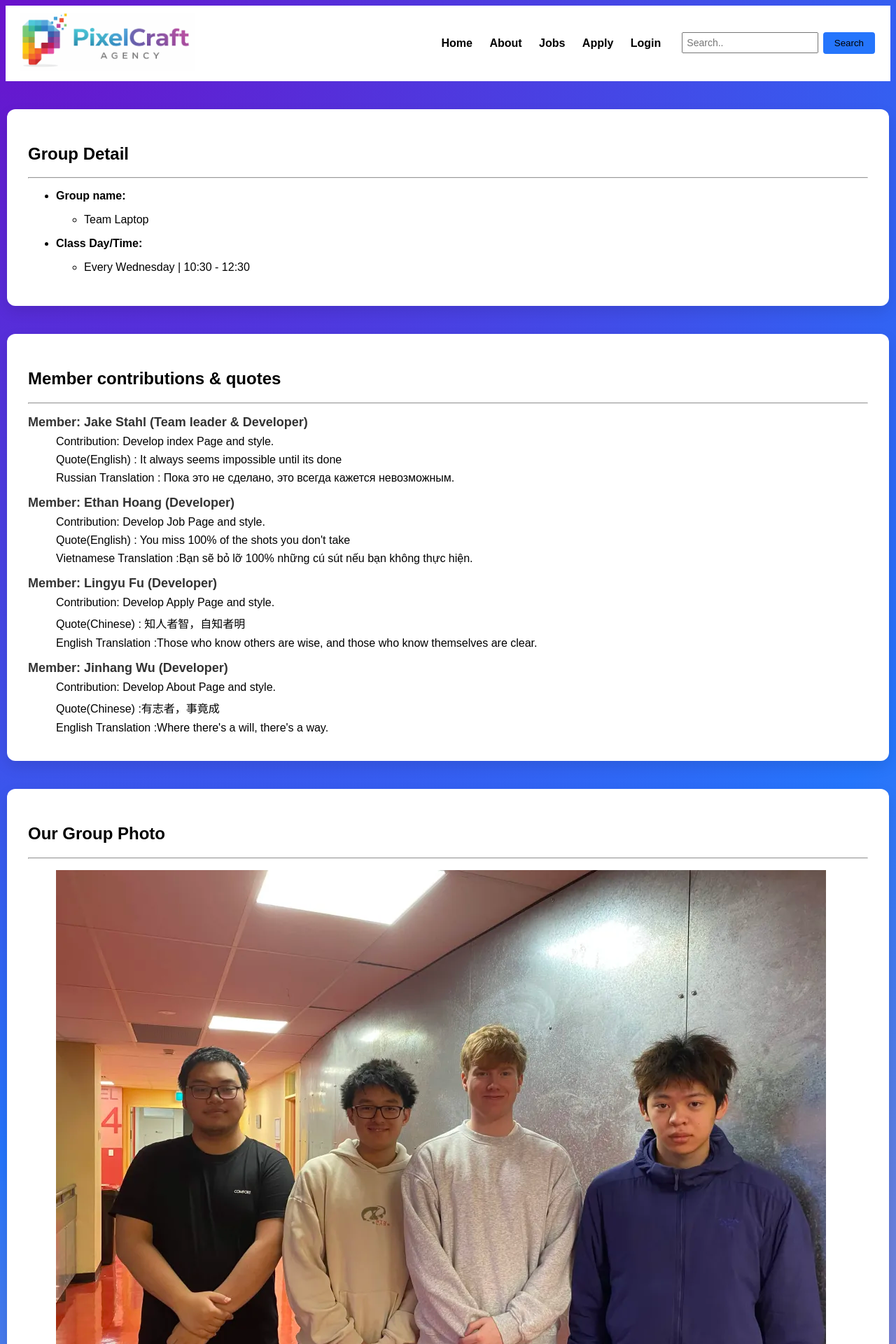
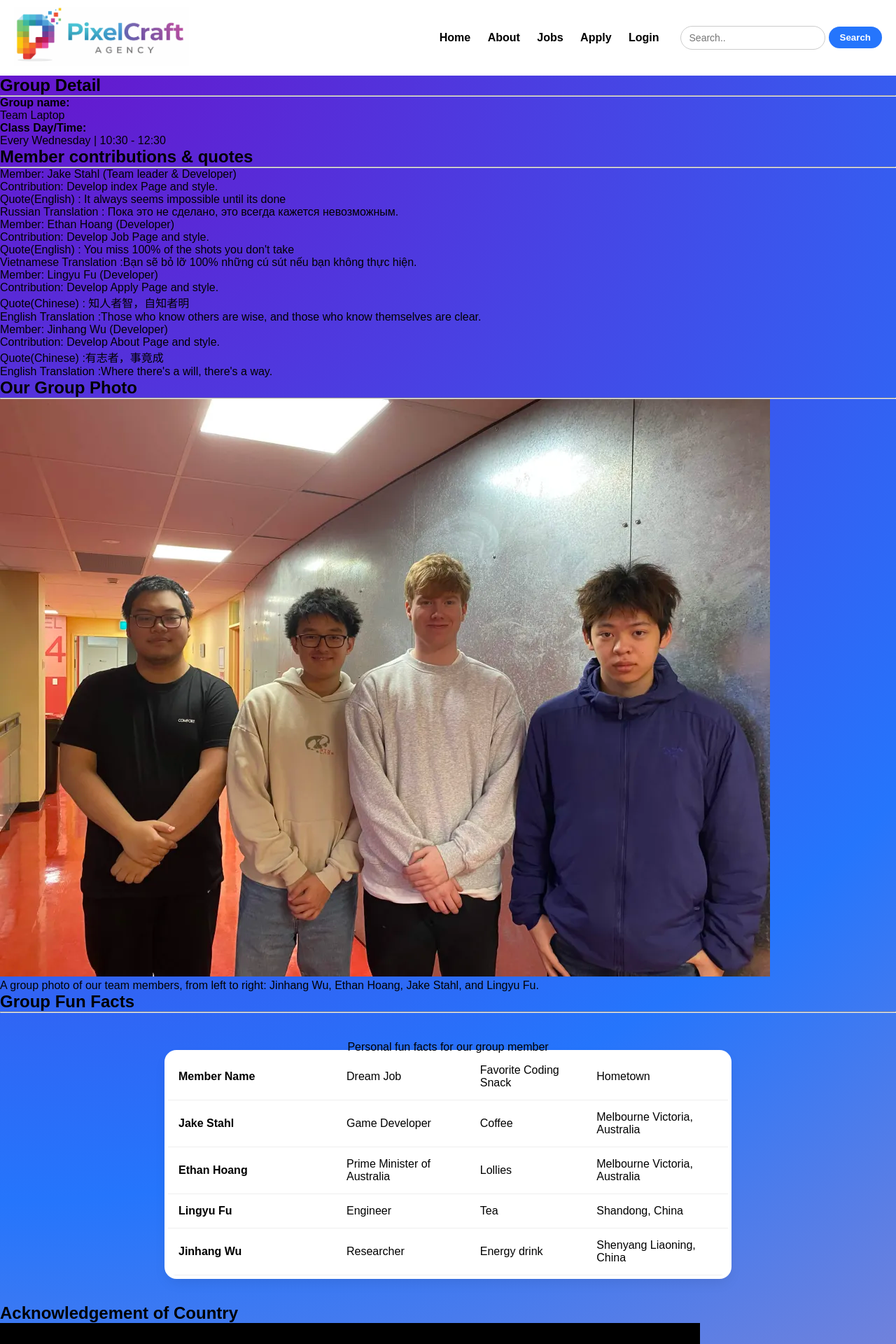
Before and after one commit to JakeStahlUNI/COS10026_WebTech_TeamProject, a PHP site: page /About.php in a window 1280 px wide. Shown: the top 1920 px of the page at 70% size. Run offline with PHP 8.4, Linux system fonts and the light colour scheme.

Commit message:
Fixed all pages so they look the same

```diff
--- a/About.php
+++ b/About.php
@@ -5,6 +5,7 @@
     <meta charset="UTF-8">
     <title>About | PixelCraft</title>
     <link rel="stylesheet" href="styles/Index.css">
+    <link rel="stylesheet" href="styles/Main.css">
 </head>
 
 <?php include 'header.inc'; ?>
--- a/Apply.php
+++ b/Apply.php
@@ -9,6 +9,7 @@
   <title>Apply | PixelCraft</title>
 
   <link rel="stylesheet" href="styles/apply.css" />
+  <link rel="stylesheet" href="styles/Main.css">
 </head>
 
 
--- a/Index.php
+++ b/Index.php
@@ -3,6 +3,7 @@
 
 <head>
   <link rel="stylesheet" href="styles/Index.css" />
+  <link rel="stylesheet" href="styles/Main.css">
 </head>
 
 <?php include 'header.inc'; ?>
--- a/Jobs.php
+++ b/Jobs.php
@@ -71,6 +71,7 @@ if ($search_query !== "") {
     <meta name="author" content="PixelCraft Team">
     <title>Jobs | PixelCraft</title>
     <link rel="stylesheet" href="styles/jobs.css">
+    <link rel="stylesheet" href="styles/Main.css">
 </head>
 <body>
 
--- a/Styles/Index.css
+++ b/Styles/Index.css
@@ -1,52 +1,9 @@
-body
-{
+
+body {
   background: radial-gradient(circle at top left, #6a11cb, #2575fc, #ff9a9e);
 }
 
-.header {
-  display: flex;
-  align-items: center;
-  justify-content: space-between;
-  padding: 10px 20px;
-  background-color: white;
-}
-
-.logo {
-  width: 250px;
-  height: auto;
-}
-
-.search-and-nav {
-  display: flex;
-  align-items: center;
-  gap: 20px;
-  font-family: Arial, sans-serif;
-}
-
-.search-bar button
-{
-  padding: 8px 16px;
-  background-color: #2575fc;
-  color: black;
-  border: 2px solid white;
-  border-radius: 6px;
-  cursor: pointer;
-  font-family: Arial, sans-serif;}
-
-.search-bar input {
-  padding: 5px;
-  font-size: 14px;
-  font-family: Arial, sans-serif;
-}
-
-.nav-links a {
-  text-decoration: none;
-  font-family: Arial, sans-serif;
-  color: black;
-  padding: 10px;
-  font-weight: bold;
-}
-
+/* ===== MAIN CONTENT ===== */
 .content {
   max-width: 900px;
   margin: 40px auto;
@@ -59,32 +16,28 @@ body
 
 .content h1 {
   font-size: 36px;
-  font-family: Arial, sans-serif;
   margin-bottom: 15px;
 }
 
-.content p
-{
+.content p {
   font-size: 18px;
-  font-family: Arial, sans-serif;
   line-height: 1.6;
   color: #333;
   margin-bottom: 25px;
 }
 
-.content img
-{
+.content img {
   width: 200px;
   height: auto;
   border-radius: 10px;
   transition: transform 0.3s ease;
 }
 
-.content img:hover
-{
+.content img:hover {
   transform: scale(1.05);
 }
 
+/* ===== TABLE ===== */
 table {
   width: 80%;
   max-width: 800px;
@@ -93,130 +46,30 @@ table {
   background-color: white;
   border-radius: 12px;
   overflow: hidden;
-  box-shadow: 0 8px 20px rgba(0, 0, 0, 0.1);
   font-family: Arial, sans-serif;
   box-shadow:
     0 0 0 5px white,
     0 8px 20px rgba(0,0,0,0.1);
 }
 
-/* Header row */
 th {
-  background-color:#2575fc;
+  background-color: #2575fc;
   color: white;
   font-size: 22px;
   padding: 15px;
   text-transform: uppercase;
 }
 
-/* Table cells */
 td {
   padding: 15px;
   border-bottom: 1px solid #eee;
 }
 
-/* Left column (service names) */
 td:first-child {
   font-weight: bold;
   width: 30%;
 }
 
-/* Hover effect for rows */
 tr:hover td {
   background-color: #f5f5f5;
 }
-
-.footer {
-  background: white;
-  color: black;
-  padding: 15px 30px;
-  display: flex;
-  justify-content: space-between;
-  align-items: center;
-  flex-wrap: wrap;
-  font-family: Arial, sans-serif;
-}
-
-/* Left side links */
-.footer-left {
-  display: flex;
-  align-items: center;
-  gap: 10px;
-  flex-wrap: wrap;
-}
-
-.footer-left a {
-  color: black;
-  text-decoration: none;
-  transition: opacity 0.2s ease;
-}
-
-.footer-left a:hover {
-  opacity: 0.7;
-}
-
-.footer-left span {
-  opacity: 0.6;
-}
-
-.about {
-  max-width: 1200px;
-  margin: 40px auto;
-  padding: 30px;
-  background-color: white;
-  border-radius: 12px;
-  box-shadow: 0 8px 20px rgba(0, 0, 0, 0.1);
-  font-family: Arial, sans-serif;
-}
-
-.about h2 {
-  display: flex;
-}
-
-.about hr {
-  color: black;
-}
-
-.about dl{
-  margin-bottom: 0.5rem;
-}
-
-
-.about dt{
-  color: #333;
-  font-weight: bold;
-  font-size: 18px;
-  margin-bottom: 8px;
-}
-
-.about dd{
-  margin-bottom: 8px;
-}
-
-.aboutTable{
-  width: 100% !important;
-  max-width: none !important;
-}
-
-.about thead{
-  background-color: #2575fc;
-
-}
-
-.about a{
-  color: black;
-  text-decoration: none;
-  transition: opacity 0.2s ease;
-}
-.footerLink{
-  display: flex;
-  justify-content: space-between;
-  align-items: center;
-  padding: 15px;
-}
-
-.flag{
-  width: 100px;
-  justify-content: space-between;
-  align-items: center;
-}
--- /dev/null
+++ b/Styles/Main.css
@@ -0,0 +1,109 @@
+
+* {
+  margin: 0;
+  padding: 0;
+  box-sizing: border-box;
+}
+
+/* ===== BODY ===== */
+body {
+  font-family: Arial, sans-serif;
+  min-height: 100vh;
+}
+
+/* ===== HEADER ===== */
+.header {
+  display: flex;
+  align-items: center;
+  justify-content: space-between;
+  padding: 10px 20px;
+  background-color: white;
+  width: 100%;
+}
+
+.logo {
+  width: 250px;
+  height: auto;
+}
+
+.search-and-nav {
+  display: flex;
+  align-items: center;
+  gap: 20px;
+}
+
+/* ===== SEARCH BAR ===== */
+.search-bar form {
+  display: flex;
+  align-items: center;
+  gap: 5px;
+}
+
+.search-bar input {
+  padding: 8px 12px;
+  font-size: 14px;
+  border: 1px solid #ccc;
+  border-radius: 20px;
+  outline: none;
+}
+
+.search-bar button {
+  padding: 8px 16px;
+  background-color: #2575fc;
+  color: white;
+  border: none;
+  border-radius: 20px;
+  cursor: pointer;
+  font-weight: bold;
+  transition: 0.2s ease;
+}
+
+.search-bar button:hover {
+  background-color: #1a5dd4;
+}
+
+/* ===== NAVIGATION ===== */
+.nav-links a {
+  text-decoration: none;
+  color: black;
+  padding: 10px;
+  font-weight: bold;
+  transition: 0.2s ease;
+}
+
+.nav-links a:hover {
+  color: #2575fc;
+}
+
+/* ===== FOOTER ===== */
+.footer {
+  background: white;
+  color: black;
+  padding: 15px 30px;
+  display: flex;
+  justify-content: space-between;
+  align-items: center;
+  flex-wrap: wrap;
+  margin-top: auto;
+}
+
+.footer-left {
+  display: flex;
+  align-items: center;
+  gap: 10px;
+  flex-wrap: wrap;
+}
+
+.footer-left a {
+  color: black;
+  text-decoration: none;
+  transition: opacity 0.2s ease;
+}
+
+.footer-left a:hover {
+  opacity: 0.7;
+}
+
+.footer-left span {
+  opacity: 0.6;
+}
```
Also changed, not shown: Styles/jobs.css (+9 -108 lines).
